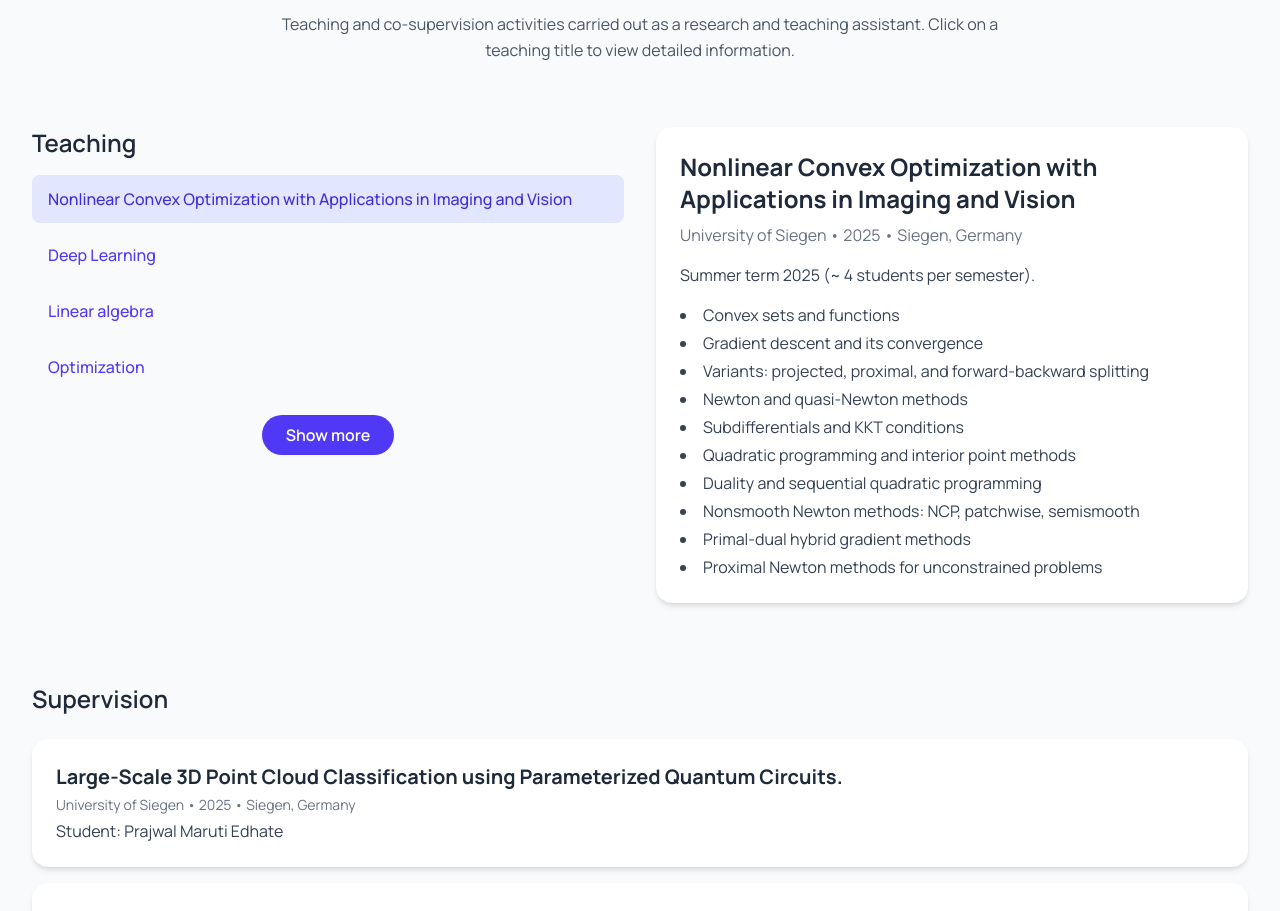
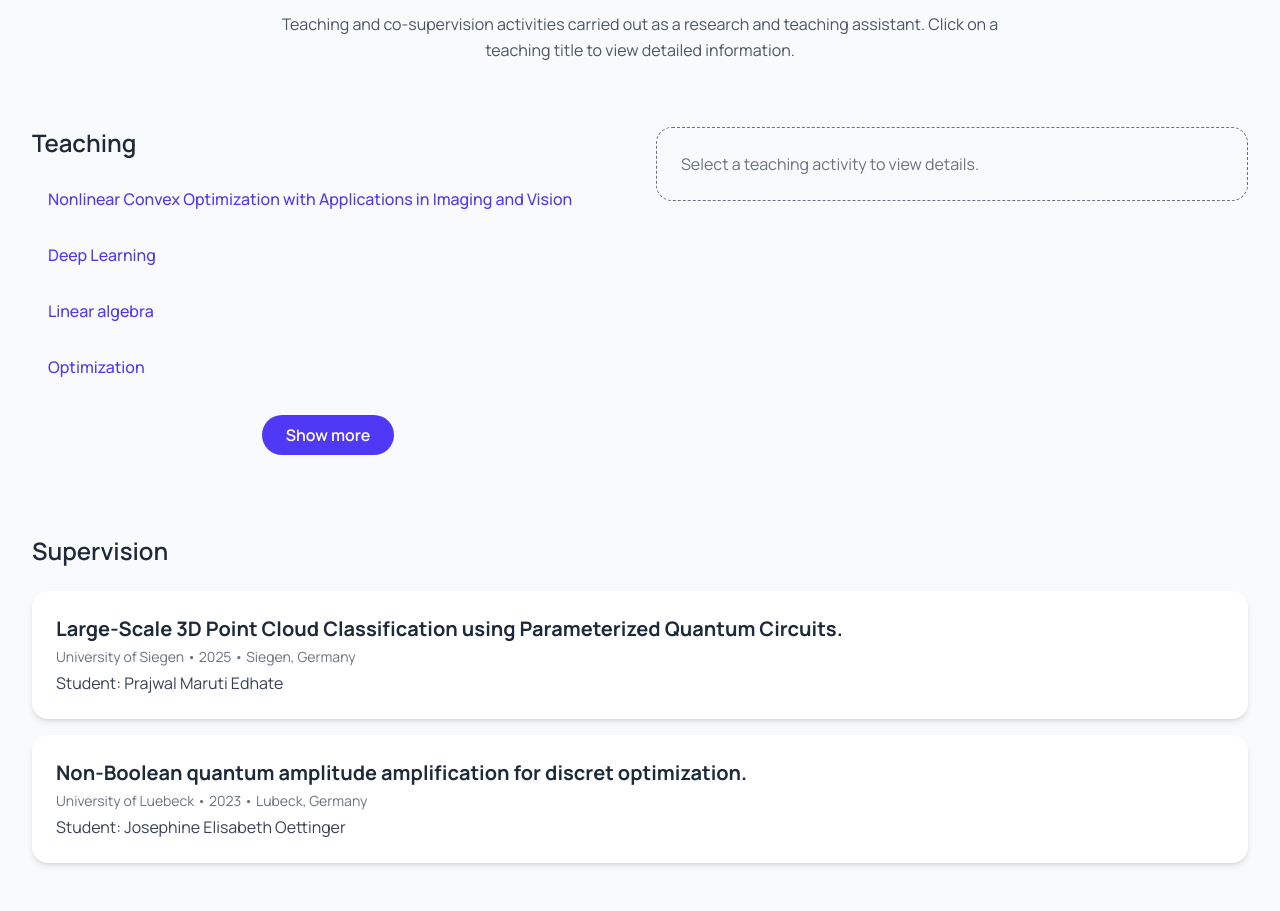
Before and after one commit to nkuetemeli/nkuetemeli.github.io, a React (Vite) app: page / in a window 1280 px wide. Shown: the part 3466-4377 px from the top of the page. Built offline with nearby package versions, Linux system fonts and the light colour scheme.

Commit message:
MyGit New design

```diff
--- a/components/TeachingSection.tsx
+++ b/components/TeachingSection.tsx
@@ -14,7 +14,7 @@ const TeachingSection: React.FC = () => {
     .sort((a, b) => b.date.localeCompare(a.date));
 
   const [visibleCount, setVisibleCount] = useState(INITIAL_VISIBLE);
-  const [selectedItem, setSelectedItem] = useState(teachingItems[0] ?? null);
+  const [selectedItem, setSelectedItem] = useState(null);
 
   const visibleTeachingItems = teachingItems.slice(0, visibleCount);
 
@@ -76,7 +76,7 @@ const TeachingSection: React.FC = () => {
                   <button
                     onClick={() => {
                       setVisibleCount(INITIAL_VISIBLE);
-                      setSelectedItem(teachingItems[0] ?? null);
+                      setSelectedItem(null);
                     }}
                     className="bg-gray-200 text-gray-800 font-semibold py-2 px-6 rounded-full hover:bg-gray-300 transition"
                   >
```
Also changed, not shown: 1 other file (tests, documents, lock files or other folders).
